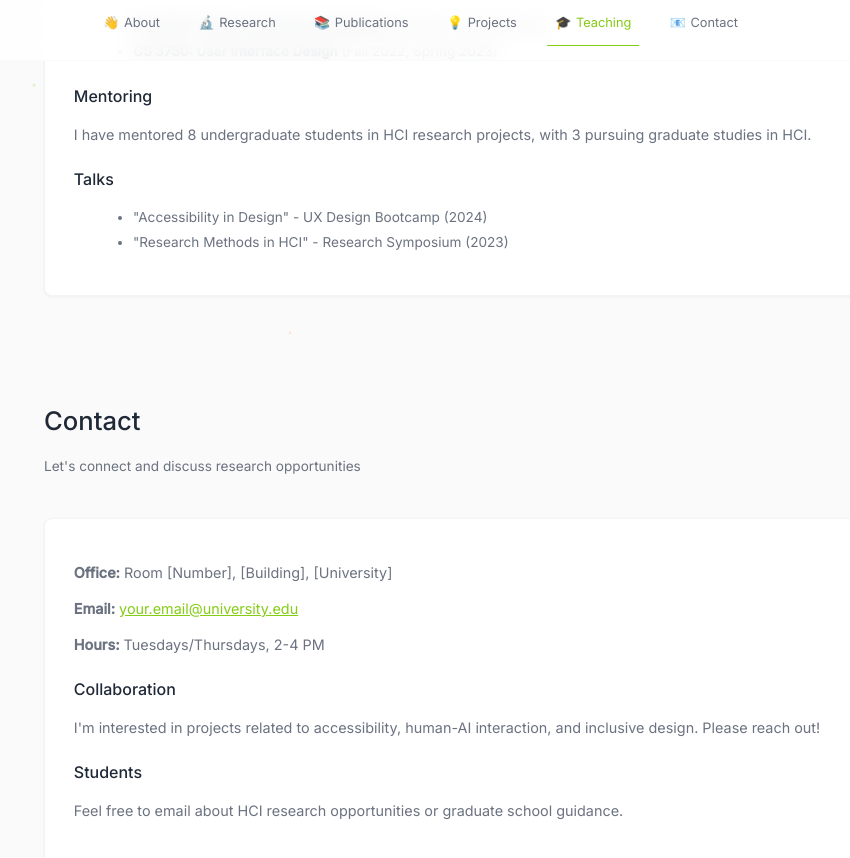
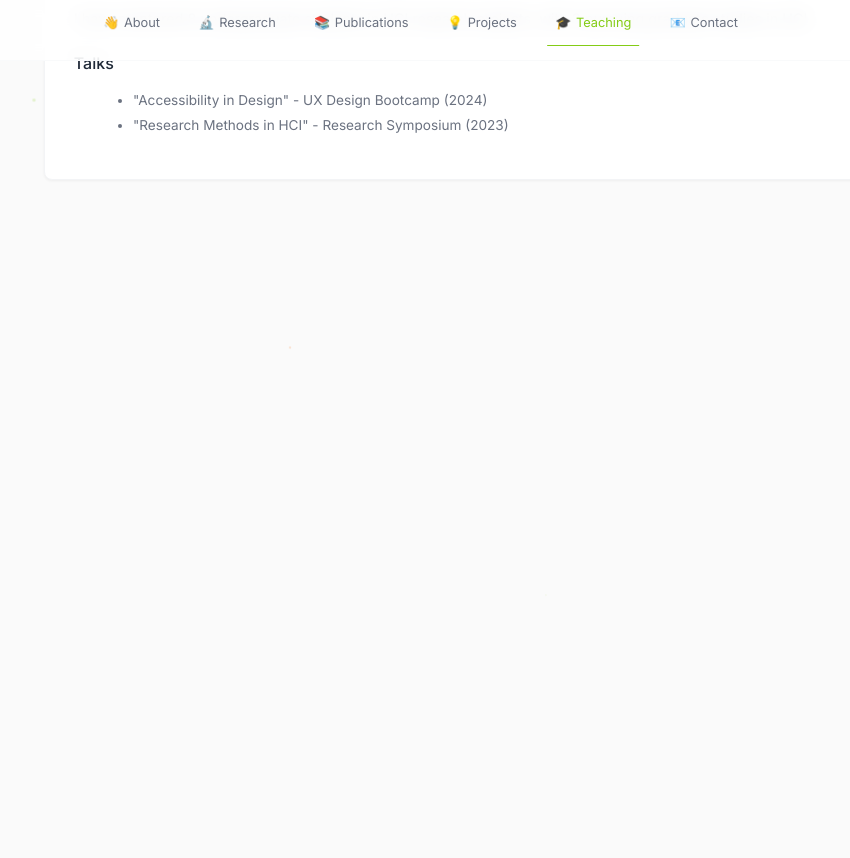
Before and after one commit to julielee16/personal-website, a Jekyll site: the page built from index.md, in a window 1280 px wide and 900 px high, scrolled down 3259 px. Shown: the top 858 px of the window, without its empty margins (96-946 px from the left). Built offline with Jekyll 4.4.1, drawn with Linux system fonts in a browser that asks for light colours; after the commit the page ends 3487 px from its top, so only the background shows below that; some of the changed lines change nothing that is shown; some of the changed text lies outside the part shown.

Commit message:
Updated info and erase unnecessary sections

```diff
--- a/_layouts/default.html
+++ b/_layouts/default.html
@@ -16,9 +16,9 @@
                 <h1>Juhoon Lee</h1>
                 <h2>Ph.D. Student in KAIST School of Computing</h2>
                 <div class="contact-links">
-                    <a href="mailto:juhoonlee@kaist.ac.kr">📧 juhoonlee@kaist.ac.kr</a>
-                    <a href="https://scholar.google.com" target="_blank">🎓 Scholar</a>
-                    <a href="https://linkedin.com/in/yourprofile" target="_blank">💼 LinkedIn</a>
+                    <a href="mailto:juhoonlee@kaist.ac.kr">📧 Email</a>
+                    <a href="https://scholar.google.com/citations?user=YmjG9ygAAAAJ&hl=en&authuser=2" target="_blank">🎓 Google Scholar</a>
+                    <a href="https://www.linkedin.com/in/juhoon-l-657489100/" target="_blank">💼 LinkedIn</a>
                     <a href="/cv.pdf" target="_blank">📄 CV</a>
                 </div>
             </div>
@@ -67,7 +67,7 @@
                     <p>I believe in creating empathetic, accessible, and intuitive systems that enhance human capabilities.</p>
                 </div>
 
-                <div class="skills-panel">
+                <!-- <div class="skills-panel">
                     <div class="skill-category">
                         <h4>Research Methods</h4>
                         <div class="skill-tags">
@@ -98,7 +98,7 @@
                             <span class="skill-tag">AR/VR</span>
                         </div>
                     </div>
-                </div>
+                </div> -->
             </div>
         </section>
 
@@ -243,7 +243,7 @@
         </section>
 
         <!-- Contact Section -->
-        <section id="contact" class="content-section">
+        <!-- <section id="contact" class="content-section">
             <div class="section-header">
                 <h3>Contact</h3>
                 <p class="section-subtitle">Let's connect and discuss research opportunities</p>
@@ -260,7 +260,7 @@
                 <h4>Students</h4>
                 <p>Feel free to email about HCI research opportunities or graduate school guidance.</p>
             </div>
-        </section>
+        </section> -->
     </main>
 
     <script>
```
